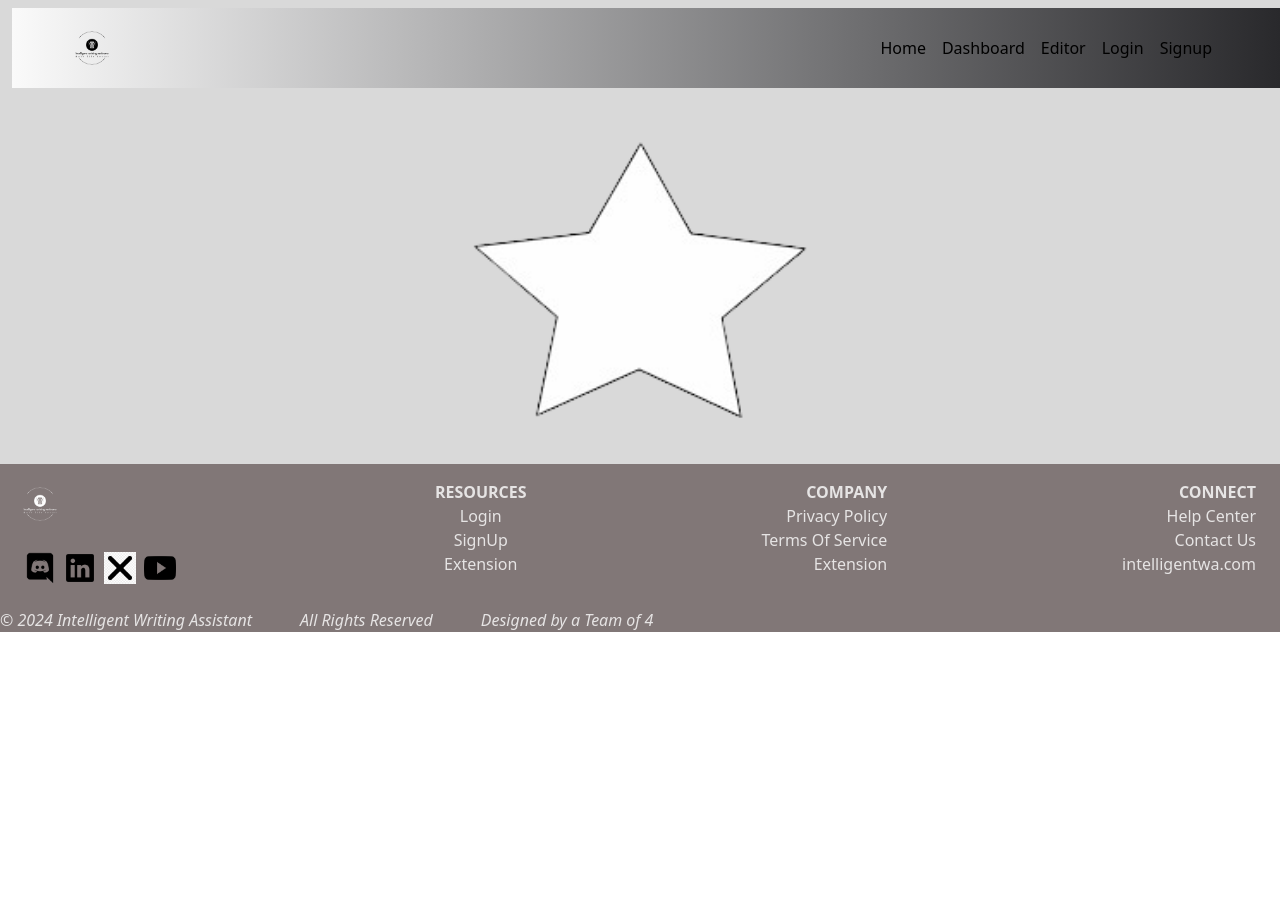
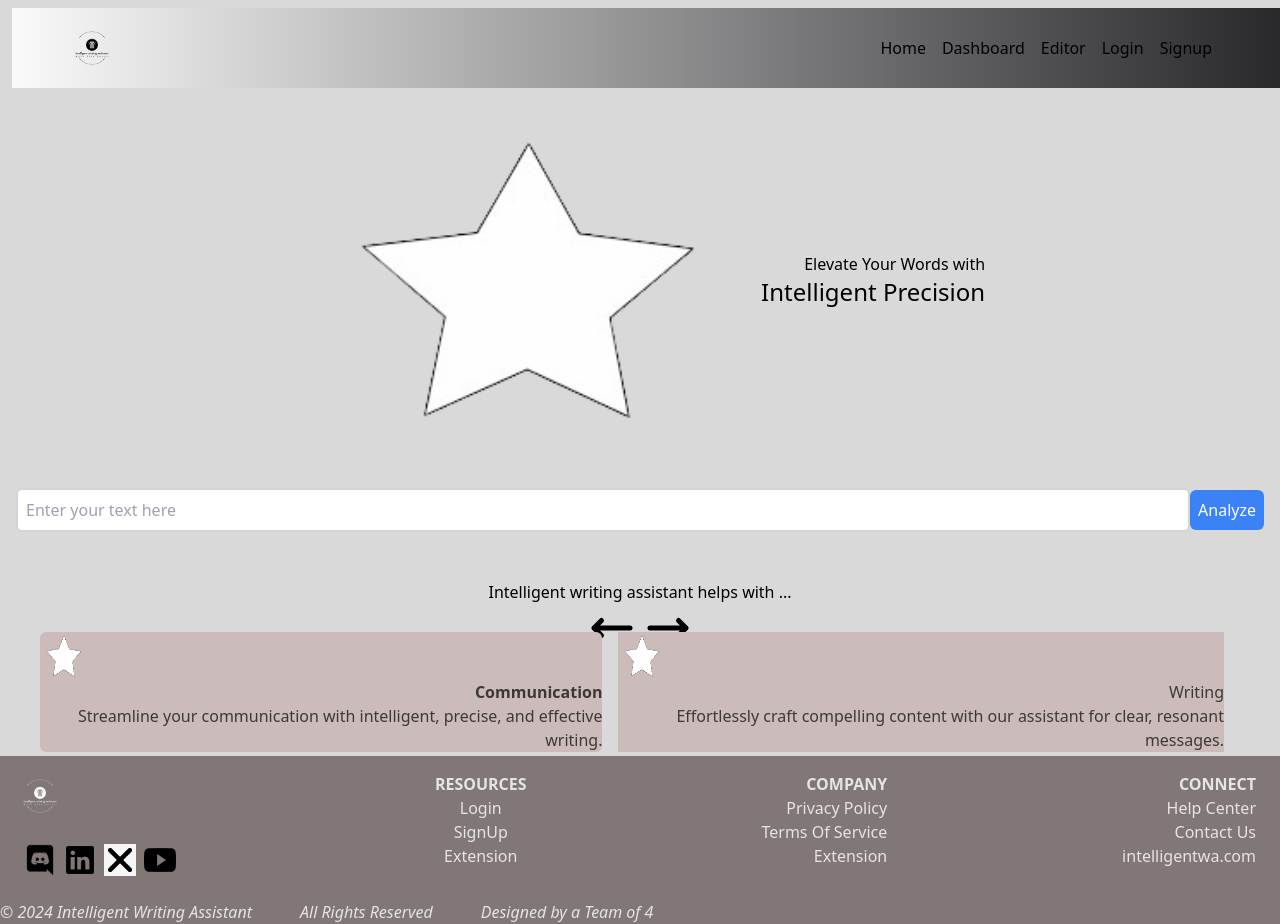
Before and after one commit to Robertpaschal/Portfolio_Project, a React (Create React App) app in the folder Writing_assistant/frontend/: page / in a window 1280 px wide. Before the commit the page ends 800 px from the top, so only its background shows below. Built offline with nearby package versions, Linux system fonts and the light colour scheme.

Commit message:
updates to the frontend

```diff
--- a/Writing_assistant/frontend/src/App.js
+++ b/Writing_assistant/frontend/src/App.js
@@ -6,7 +6,7 @@ import Body from './components/body';
 
 const App = () => {
     return (
-        <div className='flex justify-between flex-col text-right bg-[#D9D9D9]'>
+        <div className='flex justify-between flex-col text-right bg-[#D9D9D9] '>
             <Navbar />
             <Body />
             {/* <h1 className='text-center text-xl'>Intelligent Writing Assistant</h1>
--- a/Writing_assistant/frontend/src/components/body.js
+++ b/Writing_assistant/frontend/src/components/body.js
@@ -3,10 +3,86 @@ import star from '../assets/images/star-removebg-preview.png'
 
 const Body = () => {
   return (
-    <div className='flex flex-col my-6 mx-4 '>
+    <div className='flex flex-col my-6 mx-4 h-full'>
       <div className=' flex items-center justify-center mt-24 '>
         <img src={star} alt="star" className="w-98 h-80  filter-red" />
+        <div className=''>
+          <p className='text-md'>Elevate Your Words with </p>
+          <p className='text-2xl'>Intelligent Precision</p>
+        </div>
       </div>
+      <div>
+        <form className='flex items-center justify-center my-12'>
+          <input
+            type='text'
+            placeholder='Enter your text here'
+            className='p-2 border-2 border-gray-300 rounded-md focus:outline-none focus:ring-2 focus:ring-[#CCBBBB] text-black/80 focus:border-transparent flex-grow '
+          />
+          <button className=' bg-blue-500 text-white rounded-md hover:bg-blue-600 p-2'>
+            Analyze
+          </button>
+        </form>
+      </div>
+      <div className='flex flex-col items-center justify-center' >
+        <p>Intelligent writing assistant helps with ...</p>
+        <div className="flex items-center justify-center space-x-2">
+          <svg
+            xmlns="http://www.w3.org/2000/svg"
+            fill="none"
+            viewBox="0 0 24 24"
+            strokeWidth={2.5}
+            stroke="currentColor"
+            className="w-12 h-12  "
+          >
+            <path
+              strokeLinecap="round"
+              strokeLinejoin="round"
+              d="M6.75 15.75L3 12m0 0l3.75-3.75M3 12h18"
+            />
+          </svg>
+          <svg
+            xmlns="http://www.w3.org/2000/svg"
+            fill="none"
+            viewBox="0 0 24 24"
+            strokeWidth={2.5}
+            stroke="currentColor"
+            className="w-12 h-12 "
+          >
+            <path
+              strokeLinecap="round"
+              strokeLinejoin="round"
+              d="M17.25 8.25L21 12m0 0l-3.75 3.75M21 12H3"
+            />
+          </svg>
+        </div>
+
+
+      </div>
+      <div className='flex  items-center justify-evenly w-fit h-20 mx-6  text-black/70 gap-4'>
+        <div className='bg-[#CCBBBB] my-12 rounded-md'>
+          <img src={star} alt="star" className="w-12 h-12 align-right" />
+          <h1 className='items-center justify-center font-bold'>Communication</h1>
+          <p>Streamline your
+            communication with
+            intelligent, precise, and
+            effective writing.
+          </p>
+
+        </div>
+        <div className='bg-[#CCBBBB] my-12 items-center justify-center'>
+          <img src={star} alt='star' className='w-12 h-12' />
+          <h1>Writing</h1>
+          <p>Effortlessly craft compelling
+            content with our assistant for
+            clear, resonant messages.
+          </p>
+
+        </div>
+        <div>
+
+        </div>
+      </div>
+
     </div>
   )
 }
--- a/Writing_assistant/frontend/tailwind.config.js
+++ b/Writing_assistant/frontend/tailwind.config.js
@@ -4,7 +4,12 @@ module.exports = {
     "./src/**/*.{js,jsx,ts,tsx}",
   ],
   theme: {
-    extend: {},
+    extend: {
+      backgroundImage: {
+        'hero-pattern': "url('../assets/images/star-removebg-preview.png')",
+
+      }
+    },
   },
   plugins: [],
 }
```
